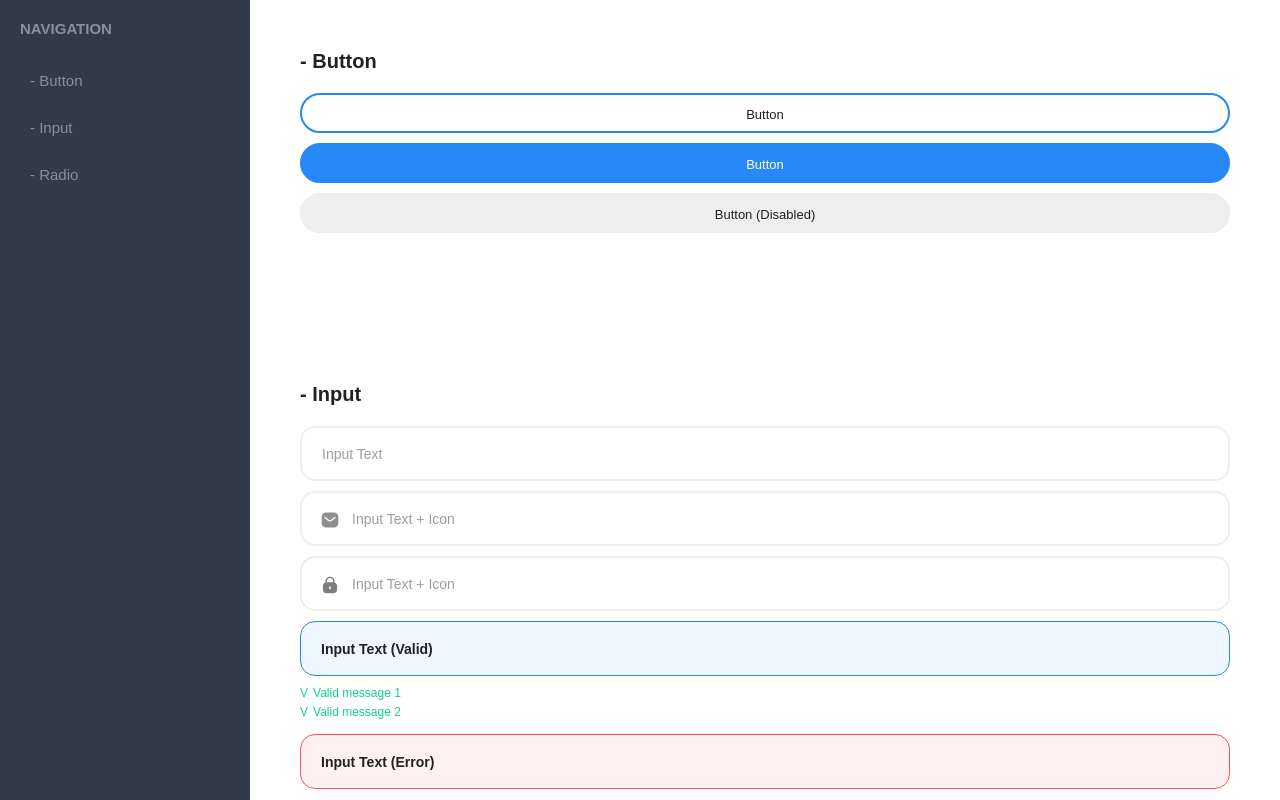
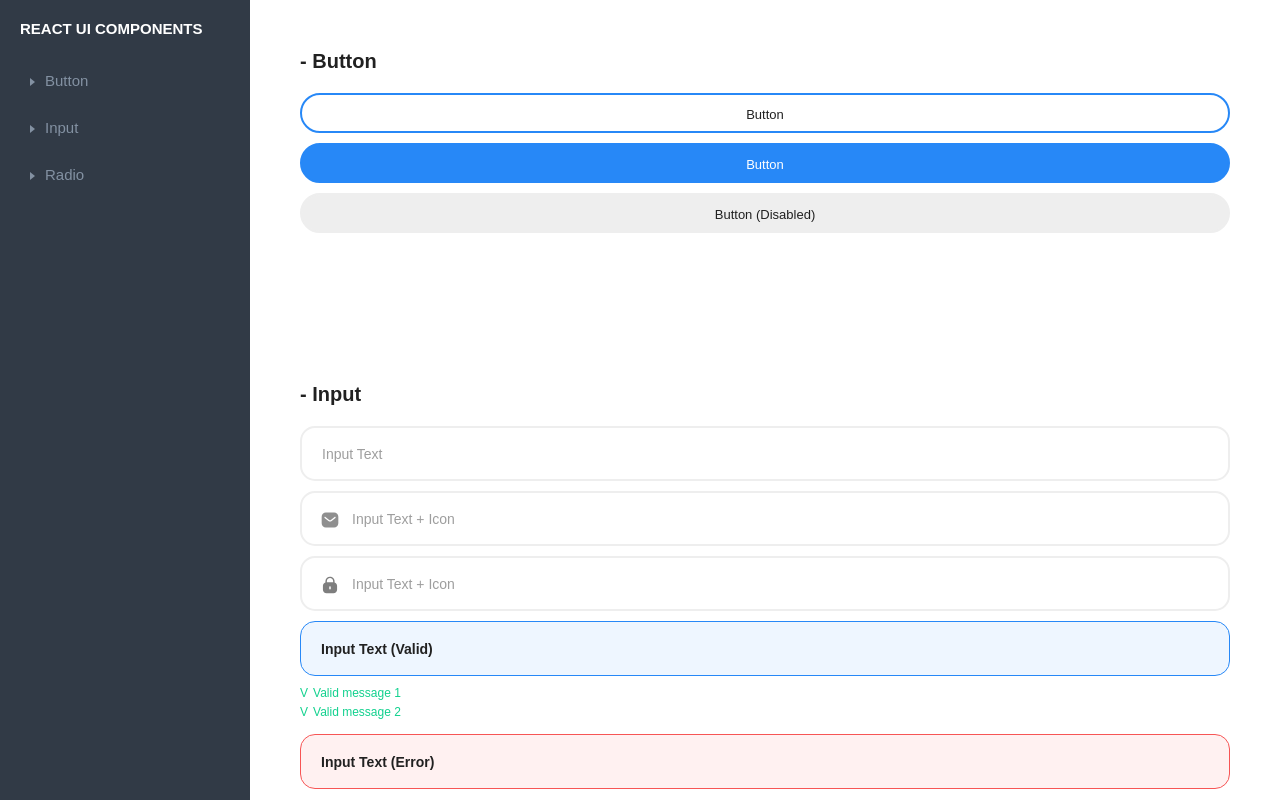
Before and after one commit to JeongrakChoi/react-ui-components, a React (Create React App) app: page /home in a window 1280 px wide. Built offline with nearby package versions, Linux system fonts and the light colour scheme; a web font is replaced by a local one.

Commit message:
lnb 디자인 수정

```diff
--- a/src/assets/scss/base/_layout.scss
+++ b/src/assets/scss/base/_layout.scss
@@ -8,6 +8,14 @@
   z-index: 10;
   background-color: #313a46;
   overflow: auto;
+
+  h1 {
+    position: relative;
+    color: $color-white;
+    font-size: 15px;
+    font-weight: 700;
+    padding: 20px;
+  }
 
   h2 {
     position: relative;
@@ -23,17 +31,31 @@
     li {
       button {
         display: block;
+        width: 100%;
         padding: 15px 30px;
         font-size: 15px;
         color: #8391a2;
         transition: 0.2s;
+        box-sizing: border-box;
+        text-align: left;
 
         &:before {
-          content: '- ';
+          content: '';
+          display: inline-block;
+          width: 0;
+          height: 0;
+          border-top: 4px solid transparent;
+          border-bottom: 4px solid transparent;
+          border-left: 5px solid #8391a2;
+          margin-right: 10px;
         }
 
         &:hover {
-          color: #fff;
+          color: $color-white;
+
+          &:before {
+            border-left-color: $color-white;
+          }
         }
       }
     }
--- a/src/components/layout/Lnb.tsx
+++ b/src/components/layout/Lnb.tsx
@@ -12,7 +12,7 @@ const Lnb = () => {
 
   return (
     <nav className="lnb">
-      <h2>NAVIGATION</h2>
+      <h1>REACT UI COMPONENTS</h1>
       <ul>
         <li>
           <button onClick={() => handleLinkClick('button')}>Button</button>
```
